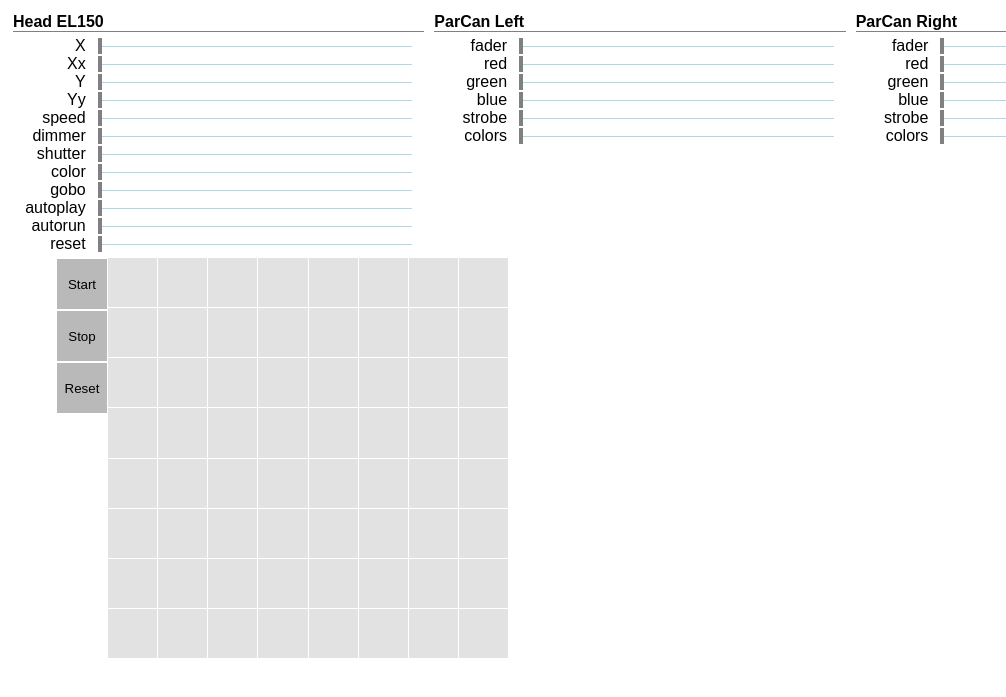
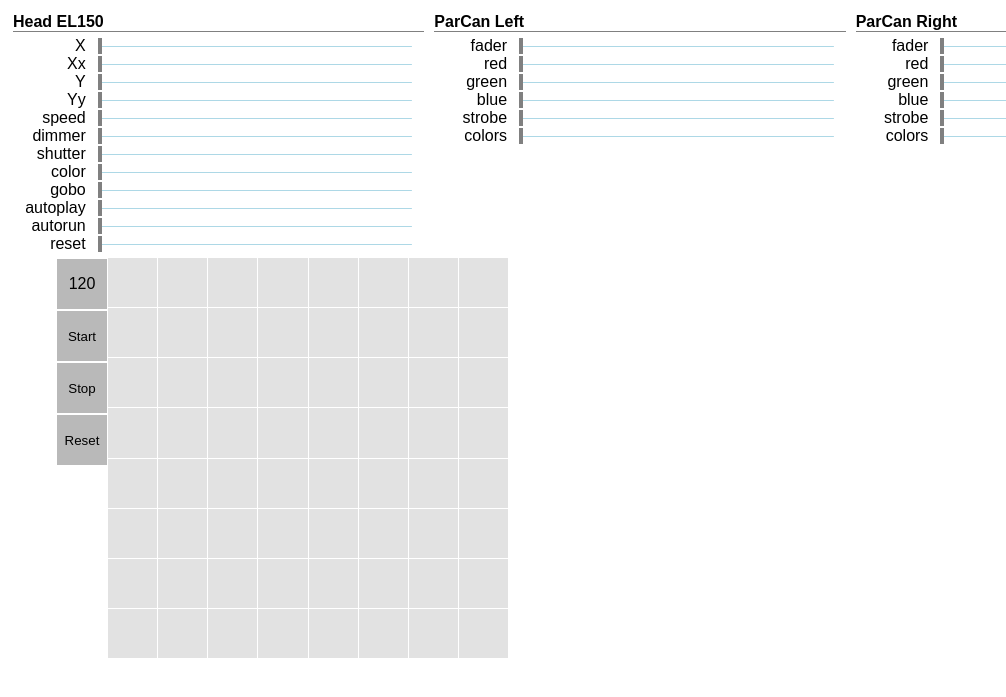
Before and after one commit to marcelo-lara/artnet-web-console, a Flask app: page / in a window 1280 px wide. Shown: the top 697 px of the page, without its empty margins (0-1006 px from the left). Run offline with Flask 3, Linux system fonts and the light colour scheme; some libraries are stand-ins or nearby versions.

Commit message:
html chaser display bpm

```diff
--- a/static/styles.css
+++ b/static/styles.css
@@ -1,5 +1,9 @@
+html {
+  box-sizing: content-box;
+}
 body {
     font-family: Arial, sans-serif;
+    cursor: default;
 }
 
 input[type="range"][orient=vertical] {
@@ -117,14 +121,20 @@ input[type="range"]{
   align-items: flex-end;
 }
 
-#chaser-controls button {
+#chaser-controls .square {
   margin: 1px;
   border: 0;
   padding: 5px;
   background-color: #b9b9b9;
+  width: 40px;
+  height: 40px;
+  display: flex;
+  align-items: center;
+  justify-content: center;
+}
+#chaser-controls button.square {
   width: 50px;
   height: 50px;
-
 }
 
 #chaser-plan {
--- a/templates/index.html
+++ b/templates/index.html
@@ -14,9 +14,10 @@
     </div>
     <div id="chaser">
       <div id="chaser-controls">
-        <button id="chaser-start">Start</button>
-        <button id="chaser-stop">Stop</button>
-        <button id="chaser-reset">Reset</button>
+        <div class="square bpm">120</div>
+        <button id="chaser-start" class="square">Start</button>
+        <button id="chaser-stop" class="square">Stop</button>
+        <button id="chaser-reset" class="square">Reset</button>
       </div>
       <div id="chaser-plan">
         {% for _ in range(64) %}
```
Also changed, not shown: libs/chaser.py (added, +36 -0 lines).
